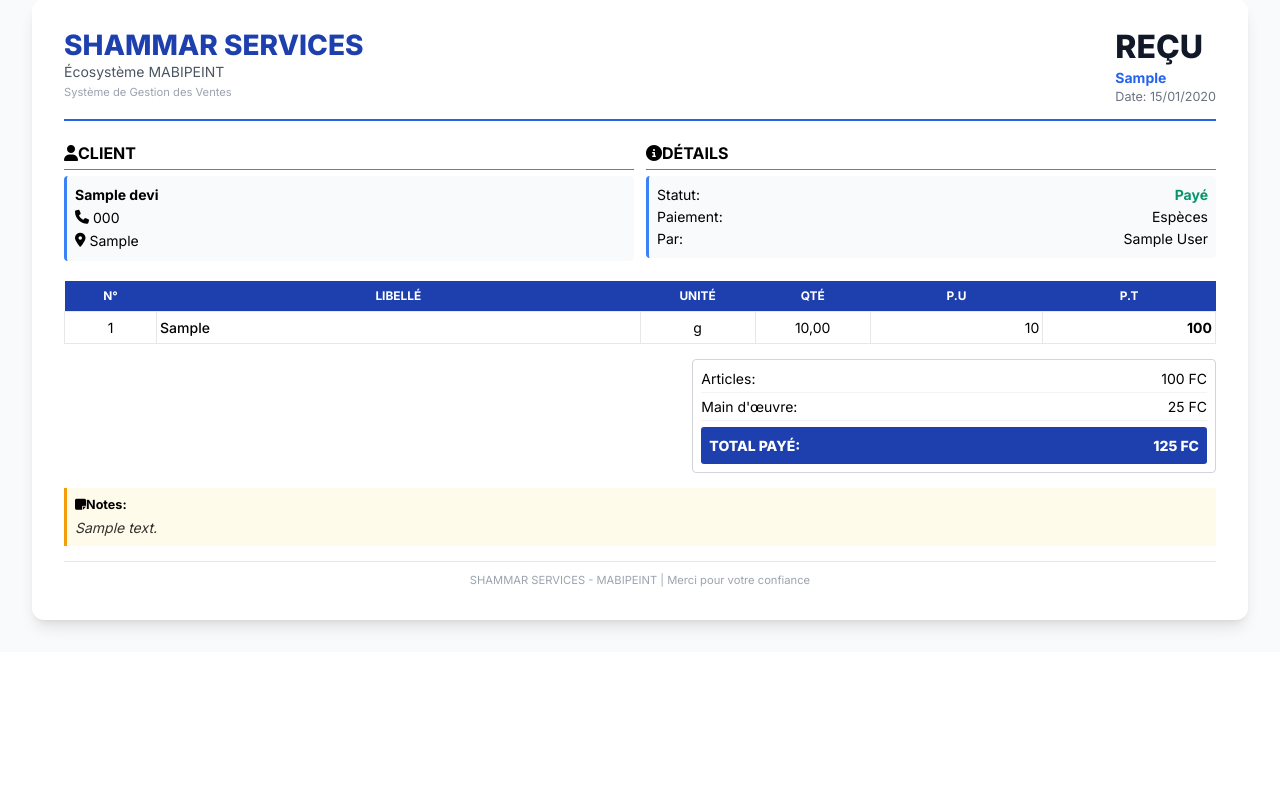
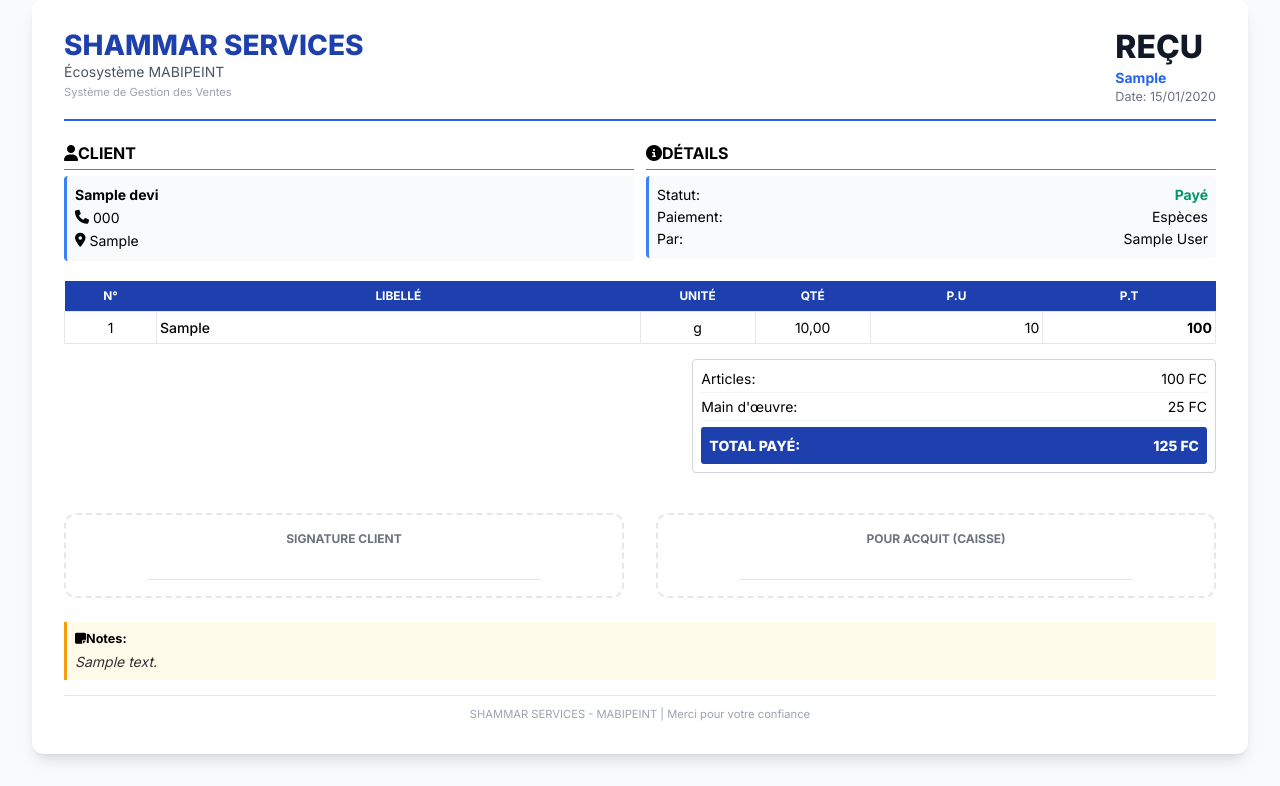
Before and after one commit to chadrackmbupiokajess/Shammar-Services, a Django app: page /devis/1/ in a window 1280 px wide. Shown: the part 149-935 px from the top of the page. Before the commit the page ends 781 px from the top, so only its background shows below. Run offline with Django 5.2, Linux system fonts and the light colour scheme; a user stored in the database is signed in; tables that the repository leaves empty hold one stand-in row (values such as "Sample post"); some libraries are stand-ins or nearby versions.

Commit message:
ajour cleaning et peint*

```diff
--- a/mabipint/templates/mabipint/devis_detail.html
+++ b/mabipint/templates/mabipint/devis_detail.html
@@ -133,9 +133,21 @@
                 </div>
             </div>
 
+            <!-- Section Signature (Identique au PDF) -->
+            <div class="flex justify-between gap-8 mt-10 no-print-flex">
+                <div class="flex-1 border-2 border-dashed border-gray-200 p-4 rounded-xl text-center">
+                    <p class="font-bold text-xs uppercase text-gray-500 mb-8">Signature Client</p>
+                    <div class="h-px bg-gray-200 w-3/4 mx-auto"></div>
+                </div>
+                <div class="flex-1 border-2 border-dashed border-gray-200 p-4 rounded-xl text-center">
+                    <p class="font-bold text-xs uppercase text-gray-500 mb-8">Pour Acquit (Caisse)</p>
+                    <div class="h-px bg-gray-200 w-3/4 mx-auto"></div>
+                </div>
+            </div>
+
             <!-- Notes -->
             {% if devis.notes %}
-            <div class="notes-box">
+            <div class="notes-box mt-6">
                 <h4 class="notes-title"><i class="fas fa-sticky-note"></i>Notes:</h4>
                 <p class="notes-text">{{ devis.notes }}</p>
             </div>
```
Also changed, not shown: mabipint/templates/mabipint/devis_pdf.html (+13 -1 lines).
